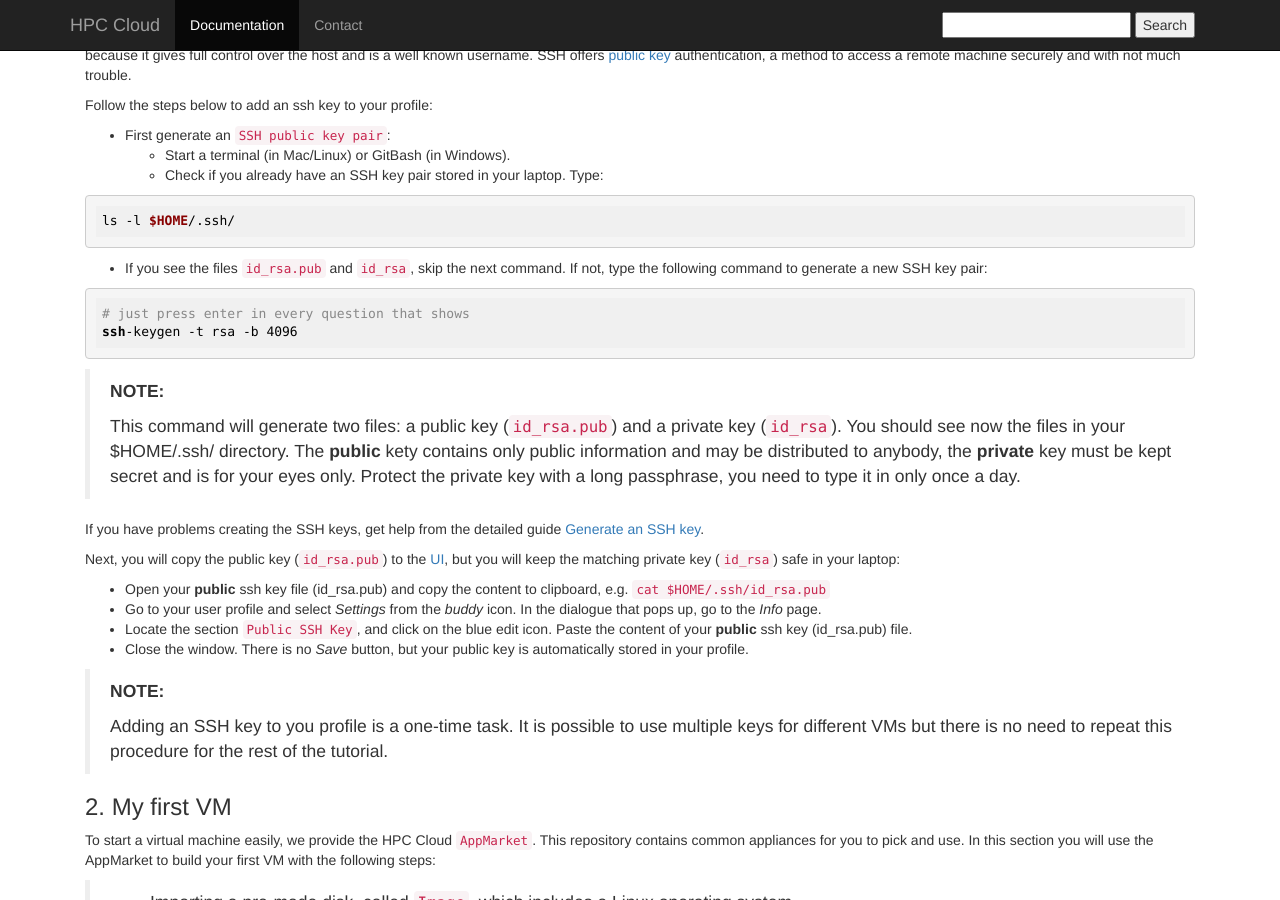
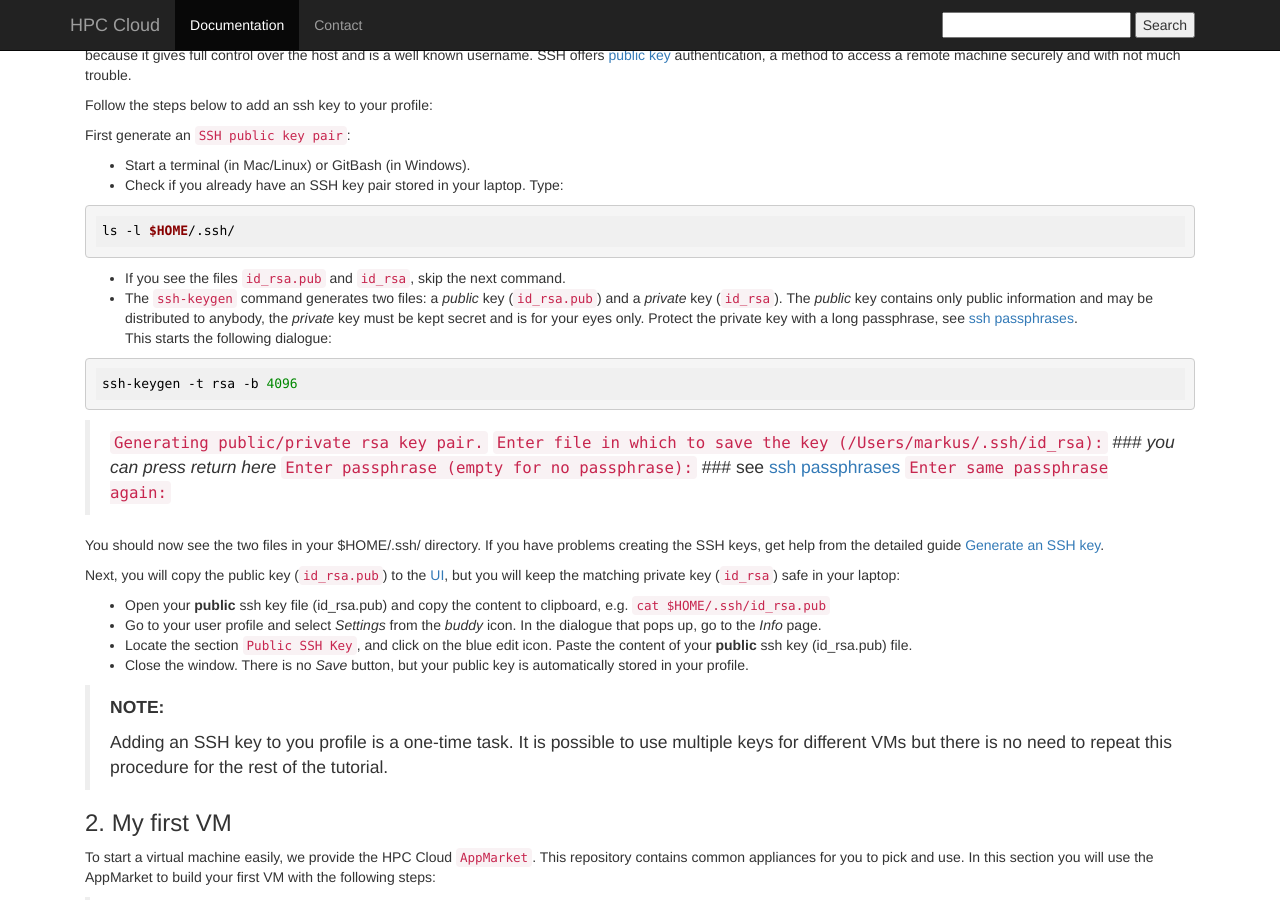
Before and after one commit to sara-nl/clouddocs, a Jekyll site: the page built from UvAworkshop-2016-01-25/UvAworkshop-2016-01-25-partA.markdown, in a window 1280 px wide and 900 px high, scrolled down 1020 px. Built offline with Jekyll 4.4.1, drawn with Linux system fonts in a browser that asks for light colours; nearby versions of some CDN libraries.

Commit message:
docs for UvA workshop 2016-01-25

````diff
--- a/UvAworkshop-2016-01-25/UvAworkshop-2016-01-25-partA.markdown
+++ b/UvAworkshop-2016-01-25/UvAworkshop-2016-01-25-partA.markdown
@@ -59,27 +59,30 @@ Most authentication is done with a username/password, but passwords are easy to
 
 Follow the steps below to add an ssh key to your profile:
 
-* First generate an `SSH public key pair`:
-  * Start a terminal (in Mac/Linux) or GitBash (in Windows).
-  * Check if you already have an SSH key pair stored in your laptop. Type:
+First generate an `SSH public key pair`:
+* Start a terminal (in Mac/Linux) or GitBash (in Windows).
+* Check if you already have an SSH key pair stored in your laptop. Type:
 
 ```sh
 ls -l $HOME/.ssh/
 ```
 
-  * If you see the files `id_rsa.pub` and `id_rsa`, skip the next command. If not, type the following command to generate a new SSH key pair:
+* If you see the files `id_rsa.pub` and `id_rsa`, skip the next command.
+* The `ssh-keygen` command generates two files: a _public_ key (`id_rsa.pub`) and a _private_ key (`id_rsa`).
+  The _public_ key contains only public information and may be distributed to anybody, the _private_ key must be kept secret and is for your eyes only. Protect the private key with a long passphrase, see [ssh passphrases](https://help.github.com/articles/working-with-ssh-key-passphrases/).
+  This starts the following dialogue:
 
 ```sh
-# just press enter in every question that shows
 ssh-keygen -t rsa -b 4096
 ```
 
-> **NOTE:**
->
-> This command will generate two files: a public key (`id_rsa.pub`) and a private key (`id_rsa`). You should see now the files in your $HOME/.ssh/ directory.
-> The **public** kety contains only public information and may be distributed to anybody, the **private** key must be kept secret and is for your eyes only. Protect the private key with a long passphrase, you need to type it in only once a day.
+> `Generating public/private rsa key pair.`
+> `Enter file in which to save the key (/Users/markus/.ssh/id_rsa):`     ### _you can press return here_
+> `Enter passphrase (empty for no passphrase):`     ### see [ssh passphrases](https://help.github.com/articles/working-with-ssh-key-passphrases/)
+> `Enter same passphrase again:`
 
-If you have problems creating the SSH keys, get help from the detailed guide [Generate an SSH key](SSHkey).
+You should now see the two files in your $HOME/.ssh/ directory.
+If you have problems creating the SSH keys, get help from the detailed guide [Generate an SSH key](/SSHkey).
 
 Next, you will copy the public key (`id_rsa.pub`) to the [UI](https://ui.hpccloud.surfsara.nl/), but you will keep the matching private key (`id_rsa`) safe in your laptop:
 
````
